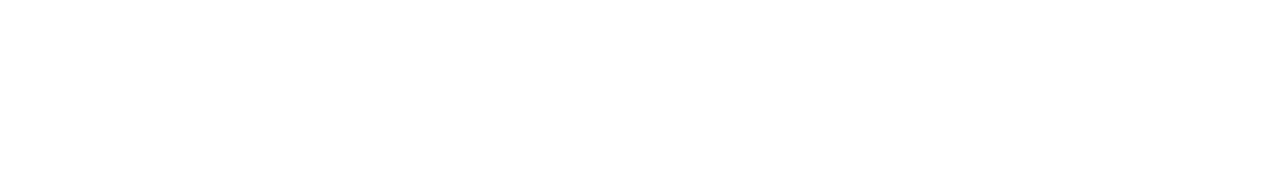
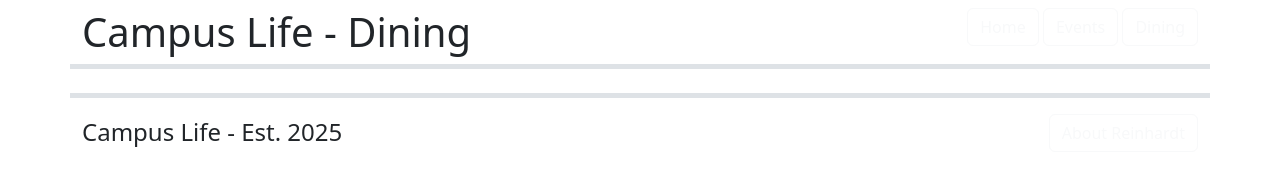
Before and after one commit to rizzle197/campus-life-super-app, a plain HTML site: page dining.html in a window 1280 px wide. Drawn offline with nearby package versions, Linux system fonts and the light colour scheme.

Commit message:
added header and footer to "events.html" and "dining.html"

```diff
--- a/dining.html
+++ b/dining.html
@@ -8,6 +8,19 @@
         <link rel="stylesheet" href="./css/style.css">
     </head>
     <body>
+        <header>
+            <div class="container d-flex justify-content-between pt-2 border-bottom border-5">
+                <h1>Campus Life - Dining</h1>
+                <nav>
+                    <a href="./index.html" class="btn btn-outline-light">Home</a>
+                    <a href="./events.html" class="btn btn-outline-light">Events</a>
+                    <a href="./dining.html" class="btn btn-outline-light">Dining</a>
+                </nav>
+            </div>
+        </header>
+
+        <!-- Main content area -->
+        <main>
 
 
 
@@ -29,8 +42,11 @@
 
 
 
-
-
-
+        </main>
+        <footer class="container d-flex justify-content-between pt-3 mt-4 border-top border-5">
+            <p class="fs-4 m-0">Campus Life - Est. 2025</p>
+            <!-- Link to about page created by Reinhardt -->
+            <a href="https://www.reinhardt.edu/about/" class="btn btn-outline-light ">About Reinhardt</a>
+        </footer>
     </body>
 </html>
```
Also changed, not shown: events.html (+19 -3 lines).
